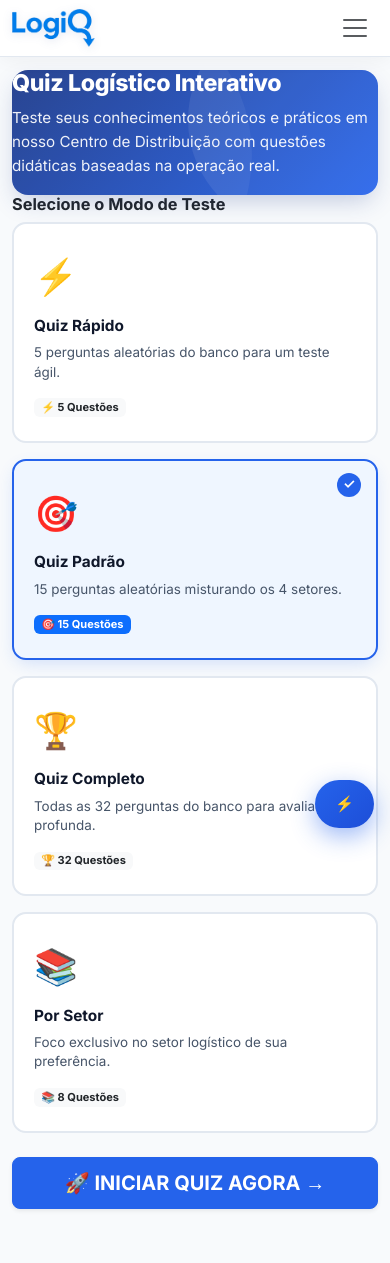
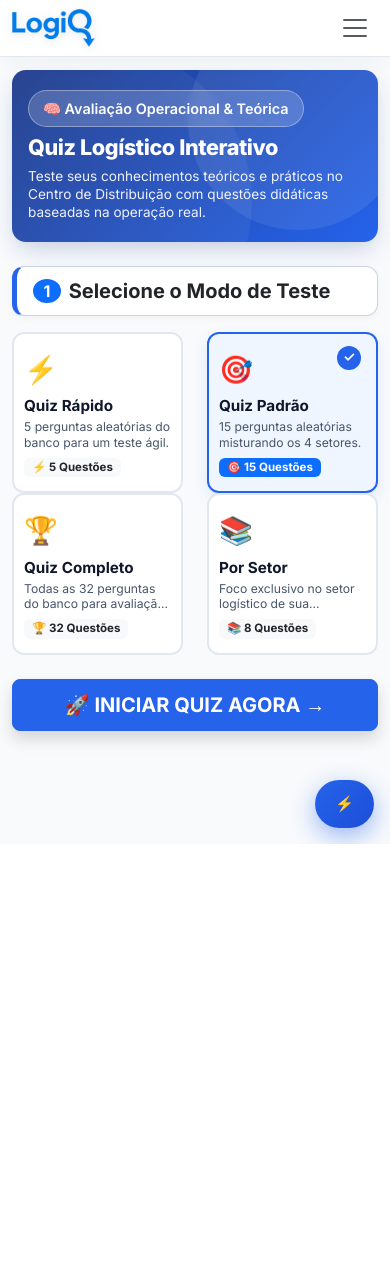
Before and after one commit to Vec-olegario/LogicQ, a Flask app: template templates/quiz.html in a window 390 px wide. After the commit the page ends 844 px from the top, so only its background shows below. Run offline with Flask 3, Linux system fonts and the light colour scheme; the template is opened without the code that fills it: most values are stand-ins (such as "Sample title", 1, 10 or a date in 2020); parts of the project's set-up code (start-up, migrations or seed data) failed here and were passed over; some libraries are stand-ins or nearby versions.

Commit message:
style: otimiza visual da selecao de modo no Quiz para celular e desktop

```diff
--- a/templates/quiz.html
+++ b/templates/quiz.html
@@ -157,19 +157,82 @@
         font-size: 2.2rem;
         margin-bottom: 12px;
     }
+
+    /* Estilos responsivos e modernos para mobile no Setup do Quiz */
+    .section-step-header {
+        background: #ffffff;
+        border: 1px solid #cbd5e1;
+        border-left: 5px solid #2563eb !important;
+        padding: 12px 16px;
+        border-radius: 12px;
+        box-shadow: 0 2px 8px rgba(0, 0, 0, 0.04);
+    }
+
+    @media (max-width: 767.98px) {
+        .quiz-hero-card {
+            padding: 1.25rem 1rem !important;
+            border-radius: 14px !important;
+            margin-bottom: 1rem !important;
+        }
+        .quiz-hero-card h1 {
+            font-size: 1.35rem !important;
+            margin-bottom: 0.35rem !important;
+        }
+        .quiz-hero-card p {
+            font-size: 0.85rem !important;
+            line-height: 1.35 !important;
+            margin-bottom: 0 !important;
+        }
+        .modo-card {
+            padding: 14px 10px !important;
+            min-height: 130px !important;
+            border-radius: 12px !important;
+        }
+        .modo-icon {
+            font-size: 1.7rem !important;
+            margin-bottom: 6px !important;
+        }
+        .modo-card h5 {
+            font-size: 0.95rem !important;
+            margin-bottom: 4px !important;
+        }
+        .modo-card p {
+            font-size: 0.76rem !important;
+            line-height: 1.25 !important;
+            display: -webkit-box;
+            -webkit-line-clamp: 2;
+            -webkit-box-orient: vertical;
+            overflow: hidden;
+        }
+        .modo-card .badge {
+            font-size: 0.72rem !important;
+            padding: 4px 8px !important;
+            margin-top: 8px !important;
+        }
+        .setor-card {
+            padding: 12px 8px !important;
+        }
+        .setor-card .fs-2 {
+            font-size: 1.5rem !important;
+            margin-bottom: 4px !important;
+        }
+    }
 </style>
 
 <div class="row justify-content-center">
     <div class="col-12 col-xl-10">
 
-        <!-- Hero Card do Quiz -->
-        <div class="quiz-hero-card text-white p-3.5 p-md-4 mb-3.5">
+        <!-- Hero Card do Quiz (Compacto e Elegante) -->
+        <div class="quiz-hero-card text-white p-3 p-md-4 mb-3">
             <div class="decor-circle-1"></div>
             <div class="decor-circle-2"></div>
             <div class="position-relative z-1">
-                <h1 class="text-white mb-2" style="font-weight: 800; font-size: 1.75rem;">Quiz Logístico Interativo</h1>
-                <p class="mb-3" style="color: rgba(255,255,255,0.92); max-width: 650px; font-size: 0.95rem;">
-                    Teste seus conhecimentos teóricos e práticos em nosso Centro de Distribuição com questões didáticas baseadas na operação real.
+                <div class="d-inline-flex align-items-center gap-1.5 hero-pill-badge mb-2">
+                    🧠 Avaliação Operacional & Teórica
+                </div>
+                <h1 class="text-white mb-2" style="font-weight: 800; font-size: 1.6rem;">Quiz Logístico Interativo</h1>
+                <p class="mb-0" style="color: rgba(255,255,255,0.92); max-width: 680px; font-size: 0.92rem; line-height: 1.4;">
+                    Teste seus conhecimentos teóricos e práticos no Centro de Distribuição com questões didáticas baseadas na operação real.
                 </p>
             </div>
         </div>
@@ -179,93 +242,101 @@
             <input type="hidden" name="modo" id="inputModo" value="padrao">
             <input type="hidden" name="topico" id="inputTopico" value="Recebimento">
 
-            <!-- SELEÇÃO VISUAL DO MODO -->
-            <h4 class="mb-2.5 fw-bold text-dark">Selecione o Modo de Teste</h4>
-            <div class="row g-3 mb-4">
-                <div class="col-12 col-md-6 col-lg-3">
+            <!-- SELEÇÃO VISUAL DO MODO (Destaque limpo) -->
+            <div class="section-step-header d-flex align-items-center gap-2 mt-4 mb-3">
+                <span class="badge bg-primary fs-6 rounded-circle px-2.5 py-1">1</span>
+                <h4 class="fw-bold text-dark mb-0 fs-5">Selecione o Modo de Teste</h4>
+            </div>
+
+            <div class="row g-2.5 g-md-3 mb-4">
+                <div class="col-6 col-md-6 col-lg-3">
                     <div class="modo-card" onclick="selectModo('rapido', this)">
                         <div>
                             <div class="modo-icon">⚡</div>
-                            <h5 class="fw-bold mb-2">Quiz Rápido</h5>
+                            <h5 class="fw-bold mb-1">Quiz Rápido</h5>
                             <p class="text-muted small mb-0">5 perguntas aleatórias do banco para um teste ágil.</p>
                         </div>
-                        <span class="badge bg-light text-dark align-self-start mt-3">⚡ 5 Questões</span>
+                        <span class="badge bg-light text-dark align-self-start mt-2">⚡ 5 Questões</span>
                     </div>
                 </div>
-                <div class="col-12 col-md-6 col-lg-3">
+                <div class="col-6 col-md-6 col-lg-3">
                     <div class="modo-card selected" onclick="selectModo('padrao', this)">
                         <div>
                             <div class="modo-icon">🎯</div>
-                            <h5 class="fw-bold mb-2">Quiz Padrão</h5>
+                            <h5 class="fw-bold mb-1">Quiz Padrão</h5>
                             <p class="text-muted small mb-0">15 perguntas aleatórias misturando os 4 setores.</p>
                         </div>
-                        <span class="badge bg-primary align-self-start mt-3">🎯 15 Questões</span>
+                        <span class="badge bg-primary align-self-start mt-2">🎯 15 Questões</span>
                     </div>
                 </div>
-                <div class="col-12 col-md-6 col-lg-3">
+                <div class="col-6 col-md-6 col-lg-3">
                     <div class="modo-card" onclick="selectModo('completo', this)">
                         <div>
                             <div class="modo-icon">🏆</div>
-                            <h5 class="fw-bold mb-2">Quiz Completo</h5>
+                            <h5 class="fw-bold mb-1">Quiz Completo</h5>
                             <p class="text-muted small mb-0">Todas as 32 perguntas do banco para avaliação profunda.</p>
                         </div>
-                        <span class="badge bg-light text-dark align-self-start mt-3">🏆 32 Questões</span>
+                        <span class="badge bg-light text-dark align-self-start mt-2">🏆 32 Questões</span>
                     </div>
                 </div>
-                <div class="col-12 col-md-6 col-lg-3">
+                <div class="col-6 col-md-6 col-lg-3">
                     <div class="modo-card" onclick="selectModo('topico', this)">
                         <div>
                             <div class="modo-icon">📚</div>
-                            <h5 class="fw-bold mb-2">Por Setor</h5>
+                            <h5 class="fw-bold mb-1">Por Setor</h5>
                             <p class="text-muted small mb-0">Foco exclusivo no setor logístico de sua preferência.</p>
                         </div>
-                        <span class="badge bg-light text-dark align-self-start mt-3">📚 8 Questões</span>
+                        <span class="badge bg-light text-dark align-self-start mt-2">📚 8 Questões</span>
                     </div>
                 </div>
             </div>
 
             <!-- SELEÇÃO VISUAL DO SETOR (Oculta por padrão, aparece se clicar no modo 'topico') -->
-            <div id="divTopicoVisual" style="display: none;" class="mb-5">
-                <h4 class="mb-3 fw-bold text-dark">📌 2. Escolha o Setor para Avaliação</h4>
-                <div class="row g-3">
-                    <div class="col-12 col-sm-6 col-md-3">
+            <div id="divTopicoVisual" style="display: none;" class="mb-4">
+                <div class="section-step-header d-flex align-items-center gap-2 mt-3 mb-3" style="border-left-color: #8b5cf6 !important;">
+                    <span class="badge text-white fs-6 rounded-circle px-2.5 py-1" style="background-color: #8b5cf6;">2</span>
+                    <h4 class="fw-bold text-dark mb-0 fs-5">Escolha o Setor para Avaliação</h4>
+                </div>
+
+                <div class="row g-2.5 g-md-3">
+                    <div class="col-6 col-sm-6 col-md-3">
                         <div class="setor-card selected recebimento" onclick="selectTopico('Recebimento', this)">
-                            <div class="fs-2 mb-2">📦</div>
+                            <div class="fs-2 mb-1">📦</div>
                             <h6 class="fw-bold mb-1">Recebimento</h6>
-                            <small class="text-muted d-block">Doca e Conferência</small>
+                            <small class="text-muted d-block" style="font-size: 0.78rem;">Doca e Conferência</small>
                             <span class="badge bg-blue-light mt-2">8 Questões</span>
                         </div>
                     </div>
-                    <div class="col-12 col-sm-6 col-md-3">
+                    <div class="col-6 col-sm-6 col-md-3">
                         <div class="setor-card estoque" onclick="selectTopico('Estoque', this)">
-                            <div class="fs-2 mb-2">🏢</div>
+                            <div class="fs-2 mb-1">🏢</div>
                             <h6 class="fw-bold mb-1">Estoque</h6>
-                            <small class="text-muted d-block">Armazenagem e Giro</small>
+                            <small class="text-muted d-block" style="font-size: 0.78rem;">Armazenagem e Giro</small>
                             <span class="badge bg-orange-light mt-2">8 Questões</span>
                         </div>
                     </div>
-                    <div class="col-12 col-sm-6 col-md-3">
+                    <div class="col-6 col-sm-6 col-md-3">
                         <div class="setor-card picking" onclick="selectTopico('Picking', this)">
-                            <div class="fs-2 mb-2">🛒</div>
+                            <div class="fs-2 mb-1">🛒</div>
                             <h6 class="fw-bold mb-1">Picking</h6>
-                            <small class="text-muted d-block">Separação de Pedidos</small>
+                            <small class="text-muted d-block" style="font-size: 0.78rem;">Separação de Pedidos</small>
                             <span class="badge bg-purple-light mt-2">8 Questões</span>
                         </div>
                     </div>
-                    <div class="col-12 col-sm-6 col-md-3">
+                    <div class="col-6 col-sm-6 col-md-3">
                         <div class="setor-card expedicao" onclick="selectTopico('Expedição', this)">
-                            <div class="fs-2 mb-2">🚛</div>
+                            <div class="fs-2 mb-1">🚛</div>
                             <h6 class="fw-bold mb-1">Expedição</h6>
-                            <small class="text-muted d-block">Despacho e Roteiros</small>
+                            <small class="text-muted d-block" style="font-size: 0.78rem;">Despacho e Roteiros</small>
                             <span class="badge bg-green-light mt-2">8 Questões</span>
                         </div>
                     </div>
                 </div>
             </div>
 
-            <!-- Botão de Ação -->
+            <!-- Botão de Ação Destacado -->
             <div class="d-grid mt-4 mb-4">
-                <button type="submit" class="btn btn-primary py-3 fs-5 fw-bold rounded-3 shadow-sm">
+                <button type="submit" class="btn btn-primary py-3 fs-5 fw-bold rounded-3 shadow">
                     🚀 INICIAR QUIZ AGORA →
                 </button>
             </div>
```
